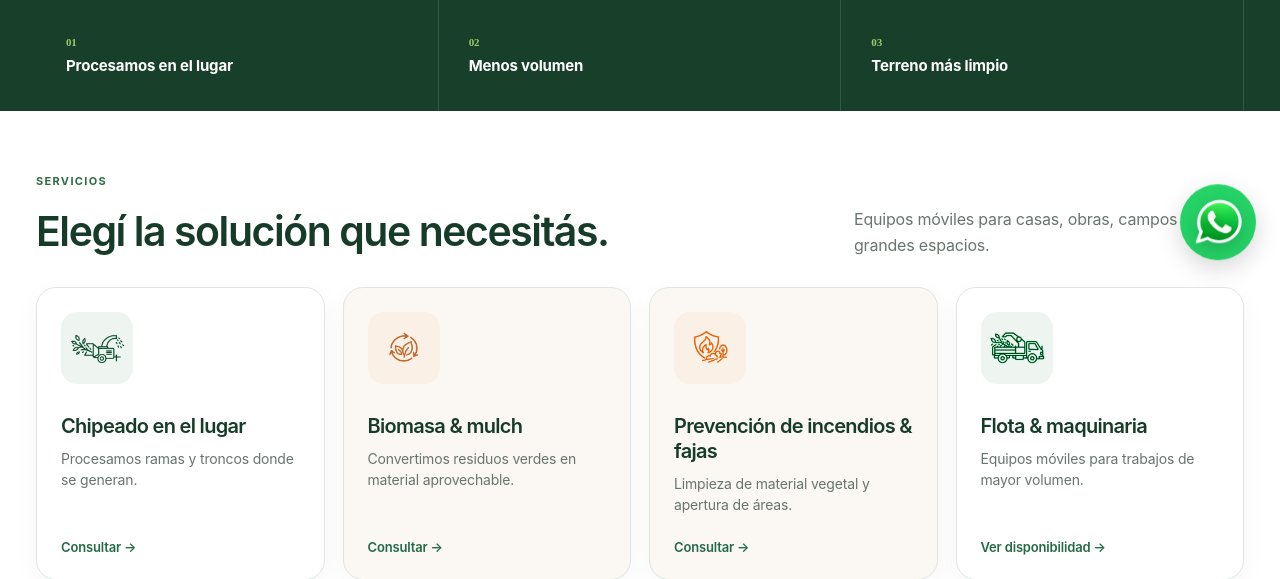
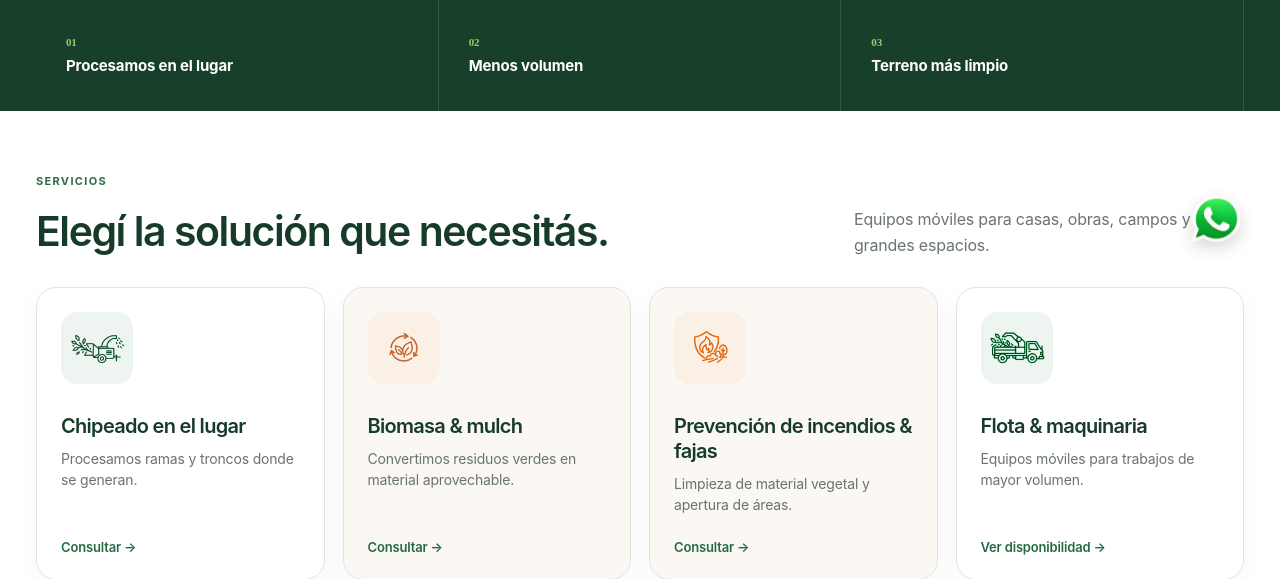
Before and after one commit to equantum-py/ecotritura, a Flask app: page / in a window 1280 px wide. Shown: the part 510-1089 px from the top of the page. Run offline with Flask 3, Linux system fonts and the light colour scheme.

Commit message:
Quitar fondo verde y agrandar WhatsApp flotante

```diff
--- a/static/css/style.css
+++ b/static/css/style.css
@@ -594,3 +594,21 @@ body .wa-float svg{display:none!important}
 body a.wa-float{width:76px!important;height:76px!important;min-width:76px!important;min-height:76px!important;max-width:76px!important;max-height:76px!important;border-radius:50%!important;background:#25D366!important;overflow:hidden!important;display:flex!important;align-items:center!important;justify-content:center!important;box-shadow:0 8px 24px rgba(0,0,0,.16)!important}
 body a.wa-float .wa-float-svg{display:block!important;width:43px!important;height:43px!important;min-width:43px!important;min-height:43px!important;max-width:43px!important;max-height:43px!important;color:#fff!important;margin:0!important}
 @media(max-width:720px){body a.wa-float{width:54px!important;height:54px!important;min-width:54px!important;min-height:54px!important;max-width:54px!important;max-height:54px!important}body a.wa-float .wa-float-svg{width:31px!important;height:31px!important;min-width:31px!important;min-height:31px!important;max-width:31px!important;max-height:31px!important}}
+
+/* WhatsApp final: PNG transparente del repo, grande, sin círculo agregado */
+body a.wa-float{
+ width:82px!important;height:82px!important;min-width:82px!important;min-height:82px!important;
+ max-width:82px!important;max-height:82px!important;background:transparent!important;
+ border:0!important;border-radius:0!important;box-shadow:none!important;overflow:hidden!important;
+ display:block!important;padding:0!important;animation:waFloat 2.8s ease-in-out infinite!important;
+}
+body a.wa-float img{
+ display:block!important;width:82px!important;height:82px!important;min-width:82px!important;min-height:82px!important;
+ max-width:82px!important;max-height:82px!important;object-fit:contain!important;margin:0!important;padding:0!important;
+ filter:drop-shadow(0 6px 8px rgba(0,0,0,.16))!important;animation:waPulse 2.8s ease-in-out infinite!important;
+}
+body a.wa-float svg{display:none!important}
+@media(max-width:720px){
+ body a.wa-float{width:60px!important;height:60px!important;min-width:60px!important;min-height:60px!important;max-width:60px!important;max-height:60px!important}
+ body a.wa-float img{width:60px!important;height:60px!important;min-width:60px!important;min-height:60px!important;max-width:60px!important;max-height:60px!important}
+}
```
